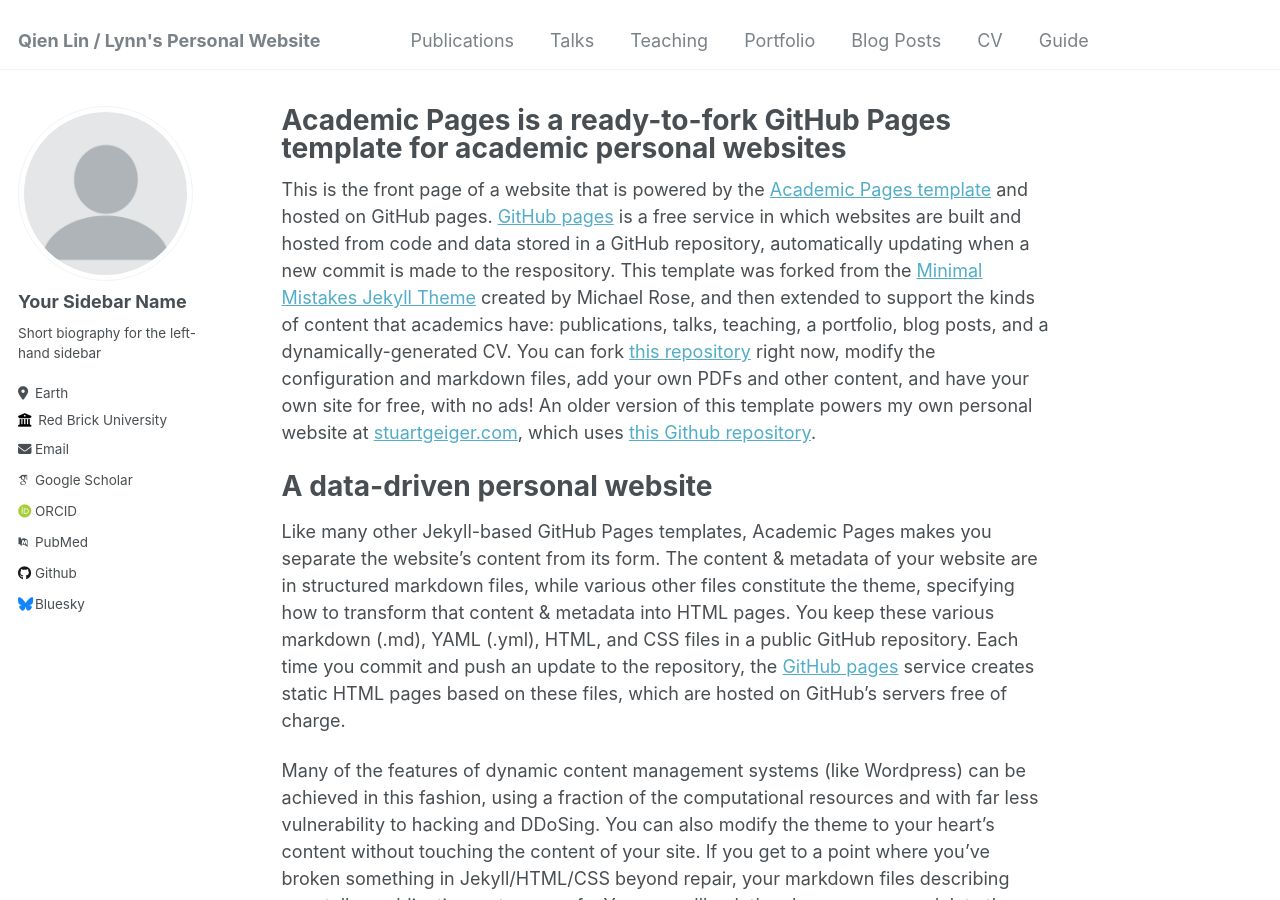
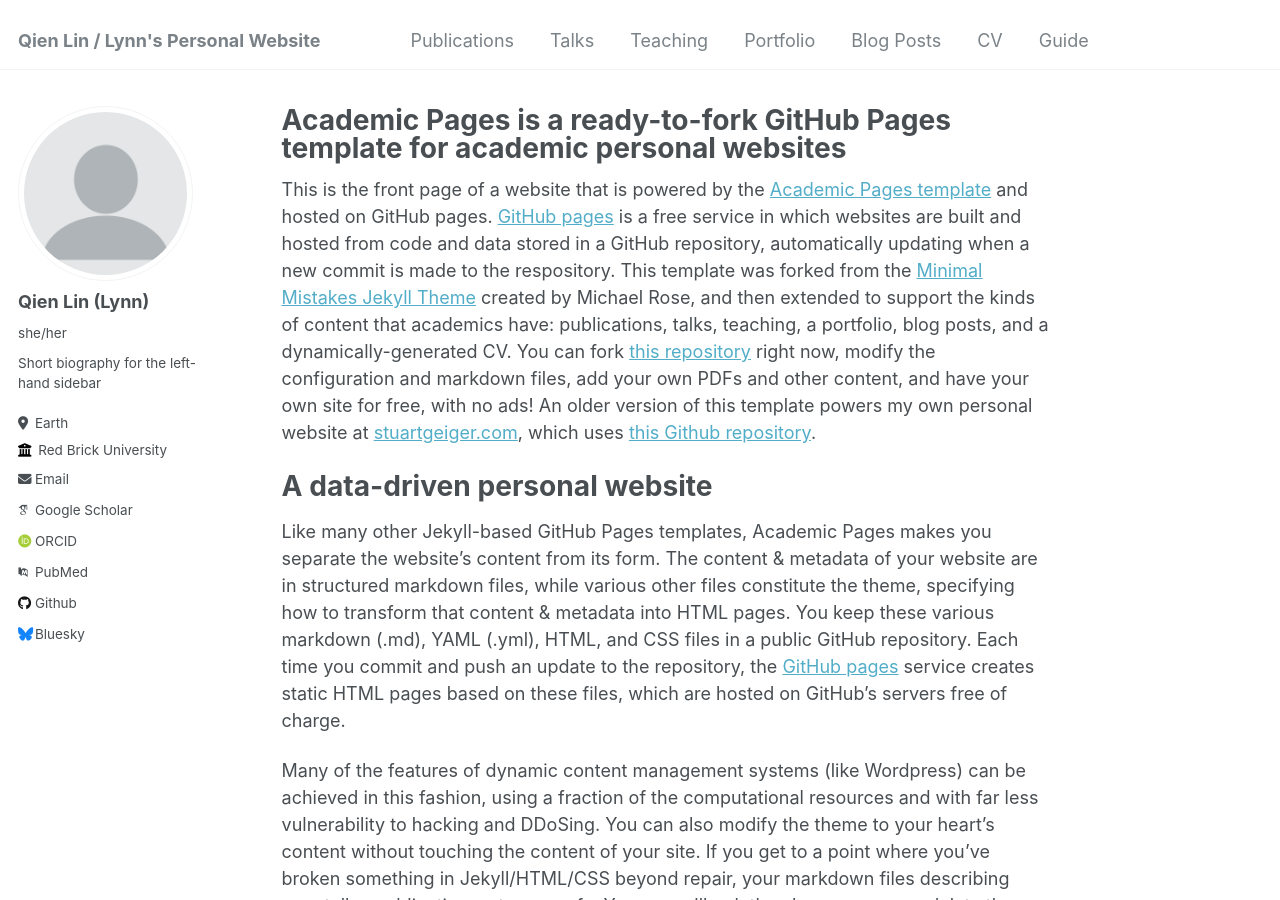
Before and after one commit to lynnlin77/lynnlin77.github.io, a Jekyll site: the page built from _pages/about.md, in a window 1280 px wide and 900 px high. Built offline with Jekyll 4.4.1, drawn with Linux system fonts in a browser that asks for light colours; some web fonts are replaced.

Commit message:
Update _config.yml

```diff
--- a/_config.yml
+++ b/_config.yml
@@ -22,8 +22,8 @@ repository               : "academicpages/academicpages.github.io"
 author:
   # Biographic information
   avatar           : "profile.png"
-  name             : "Your Sidebar Name"
-  pronouns         : # example: "she/her"
+  name             : "Qien Lin (Lynn)"
+  pronouns         : "she/her"
   bio              : "Short biography for the left-hand sidebar"
   location         : "Earth"
   employer         : "Red Brick University"
```
